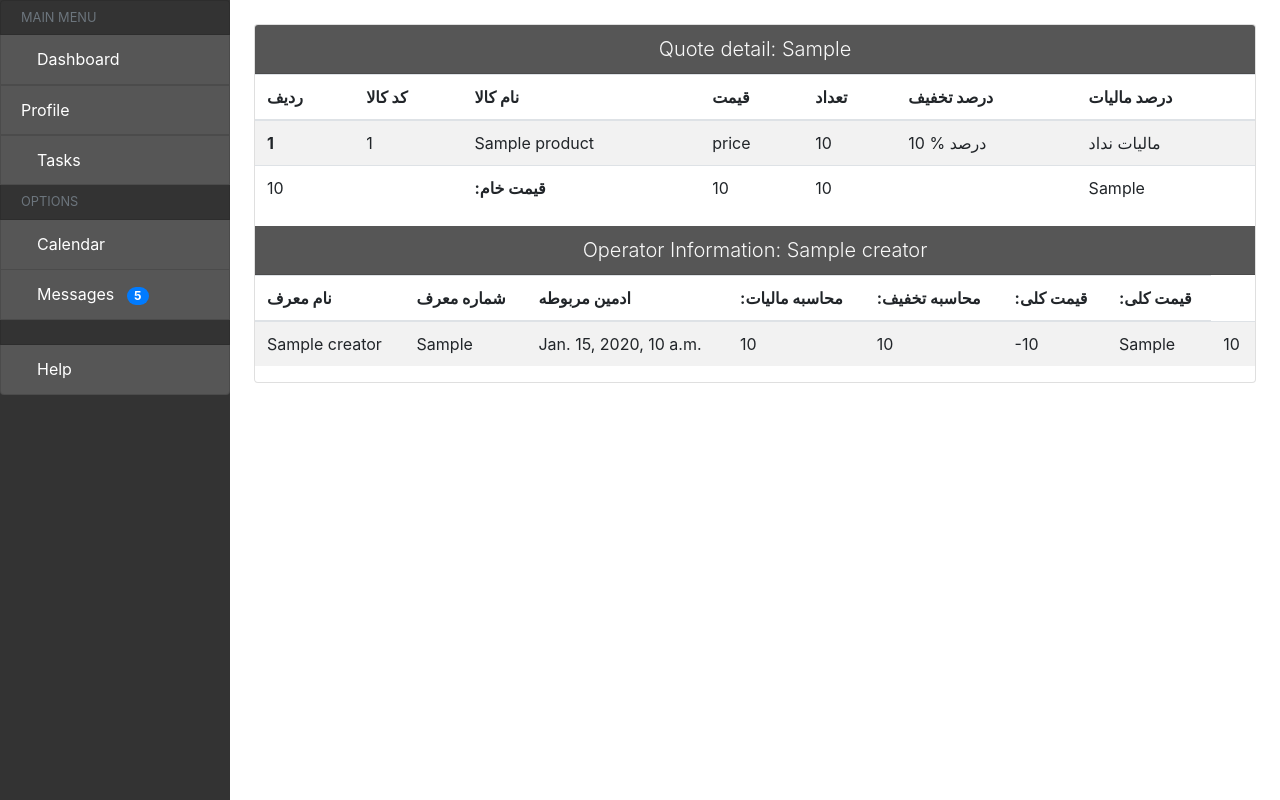
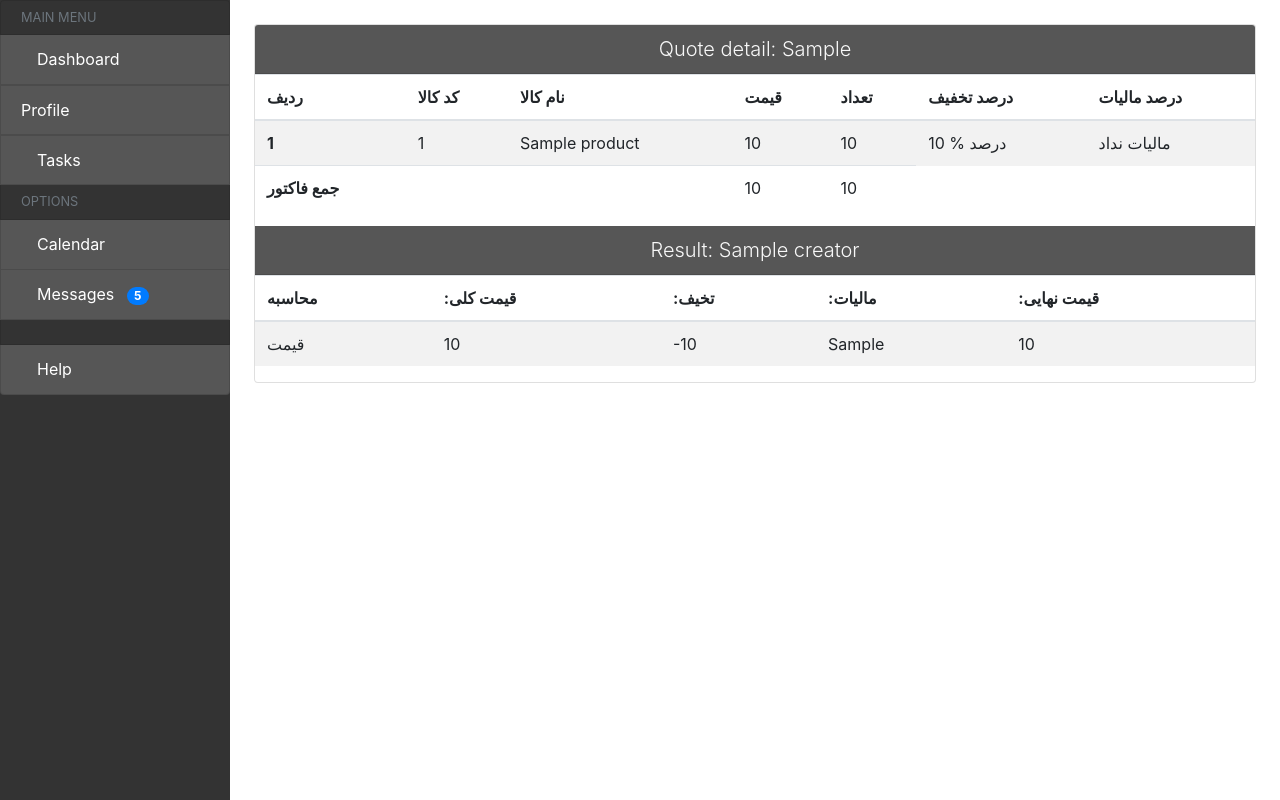
Before and after one commit to mahdistt/CRM, a Django app: template quote/templates/detail-quote.html in a window 1280 px wide. Shown: the part 56-856 px from the top of the page. Run offline with Django 3.2, Linux system fonts and the light colour scheme; the template is opened without the code that fills it: most values are stand-ins (such as "Sample title", 1, 10 or a date in 2020); some libraries are stand-ins or nearby versions.

Commit message:
more better templates and fix calculate quote

```diff
--- a/quote/templates/detail-quote.html
+++ b/quote/templates/detail-quote.html
@@ -25,7 +25,7 @@
                         <th scope="row">{{ forloop.counter }}</th>
                         <td>{{ item.pk }}</td>
                         <td>{{ item.product }}</td>
-                        <td>price</td>
+                        <td>{{ item.price }}</td>
                         <td>{{ item.quantity }}</td>
                         <td>
                             {% if item.discount %}
@@ -43,38 +43,34 @@
                         </td>
                     </tr>
                 {% endfor %}
-                <td>{{ quote.get_total_quote_price }}</td>
-                <th scope="col"></th>
-                <th scope="col">:قیمت خام</th>
-                <td>{{ quote.get_total_quote_price }}</td>
+                <th scope="col">جمع فاکتور</th>
+               <td></td>
+               <td></td>
+               <td>{{ object.get_total_quote_price }}</td>
                 <td>{{ object.get_quantity }}</td>
-                <td></td>
-                <td>{{ object.get_quote_taxation }}</td>
+
+
                 </tbody>
             </table>
-            <h5 class="card-header font-weight-light" id="label2">Operator Information: {{ object.creator }}</h5>
+            <h5 class="card-header font-weight-light" id="label2">Result: {{ object.creator }}</h5>
             <table class="table table-striped">
                 <thead>
                 <tr>
-                    <th scope="col">نام معرف</th>
-                    <th scope="col">شماره معرف</th>
-                    <th scope="col">ادمین مربوطه</th>
-                    <th scope="col">:محاسبه مالیات</th>
-                    <th scope="col">:محاسبه تخفیف</th>
+                    <th scope="col">محاسبه</th>
                     <th scope="col">:قیمت کلی</th>
-                    <th scope="col">:قیمت کلی</th>
+                    <th scope="col">:تخیف</th>
+                    <th scope="col">:مالیات</th>
+                    <th scope="col">:قیمت نهایی</th>
                 </tr>
                 </thead>
                 <tbody>
                 <tr>
-                    <td>{{ object.creator }}</td>
-                    <td>{{ object.organization_related }}</td>
-                    <td>{{ object.created_info }}</td>
-                    <td>{{ object.get_quantity }}</td>
+
+                    <td>قیمت</td>
                     <td>{{ object.get_total_quote_price }}</td>
                     <td>-{{ object.get_quote_discount }}</td>
                     <td>{{ object.get_quote_taxation }}</td>
-                    <td>{{ object.get_total_price }}</td>
+                    <td>{{ object.get_final_quote_price }}</td>
                 </tr>
                 </tbody>
             </table>
--- a/quote/templates/list-quote.html
+++ b/quote/templates/list-quote.html
@@ -30,15 +30,16 @@
                         <th scope="row">{{ forloop.counter }}</th>
                         <td>{{ org.creator }}</td>
                         <td>{{ org.organization_related }}</td>
-                        <td>{{ org.created_info }}</td>
+                        <td>{{ org.organization_related.get_suggestion_product }}</td>
                         <td><a href="{% url 'quote:detail-quote' org.pk %}">نمایش</a></td>
                         <td><a href="{% url 'quote:pdf-quote' org.pk %}">پرینت</a></td>
+                        <td><a href="{% url 'quote:email-quote' org.pk %}">ایمیل</a></td>
                     </tr>
                     </tbody>
                 {% endfor %}
             </table>
         </div>
-        {#        <a href="{% url 'phones:print-number' %}" class="btn btn-primary col-md-1">Print</a>#}
+
     </div>
 {#    {% if messages %}#}
 {#        <ul class="messages">#}
--- a/quote/urls.py
+++ b/quote/urls.py
@@ -8,4 +8,5 @@ urlpatterns = [
     path('list/', views.QuoteListView.as_view(), name='list-quote'),
     path('detail/<int:pk>', views.QuoteDetailView.as_view(), name='detail-quote'),
     path('print/<int:pk>', views.QuotePDFView.as_view(), name='pdf-quote'),
+    path('email/<int:pk>', views.send_email, name='email-quote'),
 ]
--- a/quote/views.py
+++ b/quote/views.py
@@ -31,7 +31,7 @@ class QuoteListView(LoginRequiredMixin, ListView):
     """
     Show all quotes created by the operator
     """
-    model = models.QuoteItem
+    model = models.Quote
     template_name = 'list-quote.html'
     paginate_by = 5
 
@@ -61,7 +61,7 @@ def send_email(request, pk):
     quote_objects = models.Quote.objects.get(pk=pk, creator=request.user)
     if quote_objects:
         template = render_to_string('email-templates.txt', {'object_list': quote_objects})
-        organization_email = quote_objects.organization.email
+        organization_email = quote_objects.organization_related.email
         operator = request.user
         celery_tasks.sed_email_celery.delay(template, operator, organization_email)
         messages.success(request, 'The email send successfully.')
```
Also changed, not shown: CrmProject/settings.py (+2 -6 lines), quote/models.py (+9 -2 lines).
